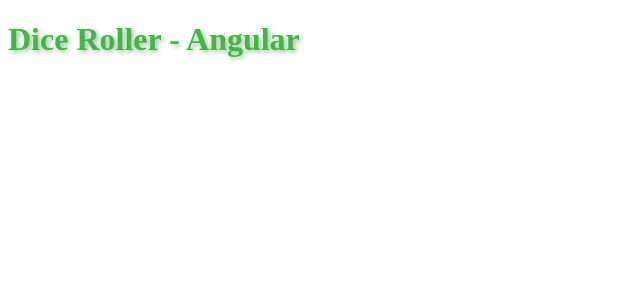
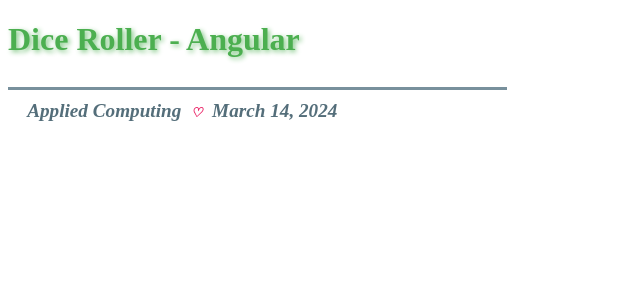
Before and after one commit to tetervak/DiceRoller-Angular, an Angular app: page / in a window 1280 px wide. Shown: the top 300 px of the page, without its empty margins (0-640 px from the left). Built offline with nearby package versions, Linux system fonts and the light colour scheme.

Commit message:
added the footer

```diff
--- a/src/app/app.component.html
+++ b/src/app/app.component.html
@@ -1 +1,2 @@
 <app-header></app-header>
+<app-footer name="Applied Computing"></app-footer>
--- a/src/app/app.module.ts
+++ b/src/app/app.module.ts
@@ -4,11 +4,13 @@
 import { AppRoutingModule } from './app-routing.module';
 import { AppComponent } from './app.component';
 import { HeaderComponent } from './header/header.component';
+import { FooterComponent } from './footer/footer.component';
 
 @NgModule({
   declarations: [
     AppComponent,
-    HeaderComponent
+    HeaderComponent,
+    FooterComponent
   ],
   imports: [
     BrowserModule,
--- /dev/null
+++ b/src/app/footer/footer.component.css
@@ -0,0 +1,17 @@
+footer {
+  font-size: 1.2em;
+  font-style: italic;
+  font-weight: bolder;
+  border-top: #78909c solid;
+  padding-top: 0.5em;
+  padding-bottom: 0.5em;
+  padding-left: 1em;
+  margin-top: 1.5em;
+  width: 25em;
+  color: #546e7a;
+}
+
+footer .hart {
+  font-size: small;
+  color: #e91e63;
+}
--- /dev/null
+++ b/src/app/footer/footer.component.html
@@ -0,0 +1,5 @@
+<footer>
+  {{name}}&nbsp;
+  <span class='hart'>&#9825;</span>
+  &nbsp;{{today | date: 'longDate'}}
+</footer>
--- /dev/null
+++ b/src/app/footer/footer.component.ts
@@ -0,0 +1,18 @@
+import {Component, Input} from '@angular/core';
+
+@Component({
+  selector: 'app-footer',
+  templateUrl: './footer.component.html',
+  styleUrl: './footer.component.css'
+})
+export class FooterComponent {
+
+  today: Date;
+
+  @Input() name: string = "Sheridan College";
+
+  constructor() {
+    this.today = new Date();
+  }
+
+}
```
Also changed, not shown: 1 other file (tests, documents, lock files or other folders).
